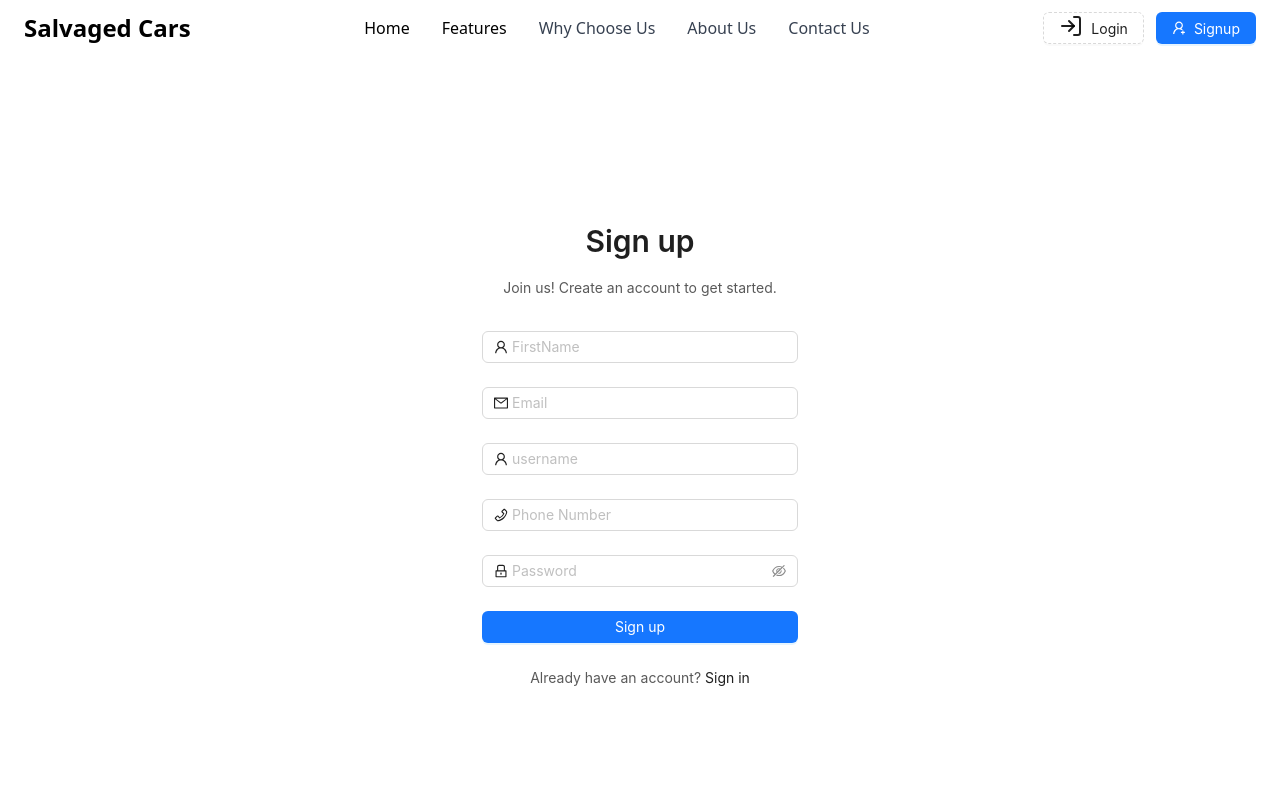
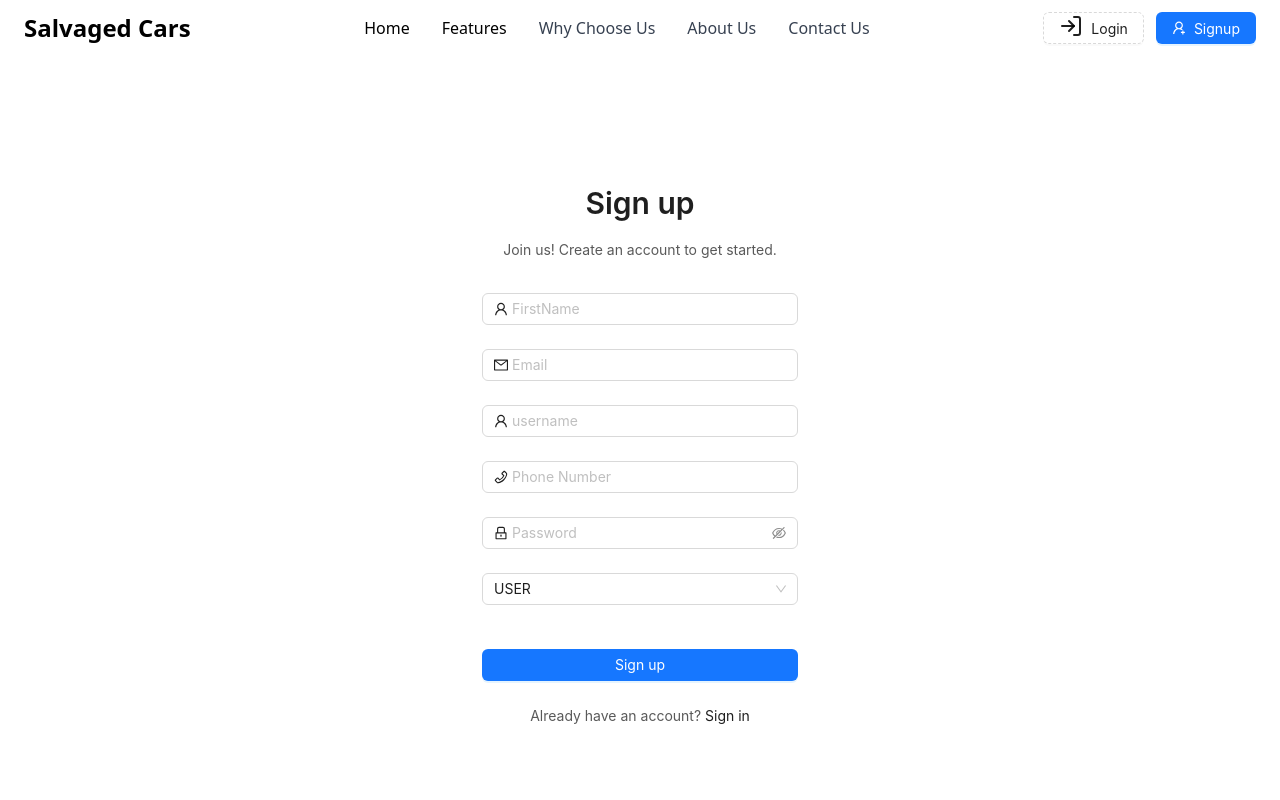
Before and after one commit to kamaubryan/Car-Evaluation, a React (Vite) app in the folder SalvageFrontEnd/: page /signup in a window 1280 px wide. Shown: the top 800 px of the page. Built offline with nearby package versions, Linux system fonts and the light colour scheme.

Commit message:
added a new input for user and admin

```diff
--- a/SalvageFrontEnd/src/Pages/SignUp/SignUp.jsx
+++ b/SalvageFrontEnd/src/Pages/SignUp/SignUp.jsx
@@ -1,6 +1,6 @@
 import React, { useState } from "react";
 
-import { Button, Form, Grid, Input, theme, Typography } from "antd";
+import { Button, Form, Grid, Input, Select, Space, theme, Typography } from "antd";
 
 import {
   LockOutlined,
@@ -71,13 +71,16 @@ export default function SignUp() {
         <Form
           name="normal_signup"
           onFinish={async (values) => {
+            try {
               const response = await axios.post(
                 "http://localhost:8085/api/v1/auth/register",
                 values
               );
-
               console.log(response.data);
               history("/login");
+            } catch (error) {
+              console.error("Registration failed:", error);
+            }
           }}
           layout="vertical"
           requiredMark="optional"
@@ -88,12 +91,13 @@ export default function SignUp() {
             rules={[
               {
                 required: true,
-                message: "Please input your  Second Name!",
+                message: "Please input your First Name!",
               },
             ]}
           >
             <Input prefix={<UserOutlined />} placeholder="FirstName" />
           </Form.Item>
+
           <Form.Item
             name="email"
             rules={[
@@ -111,7 +115,6 @@ export default function SignUp() {
             name="username"
             rules={[
               {
-                type: "username",
                 required: true,
                 message: "Please input your Username!",
               },
@@ -119,12 +122,13 @@ export default function SignUp() {
           >
             <Input prefix={<UserOutlined />} placeholder="username" />
           </Form.Item>
+
           <Form.Item
             name="phoneNumber"
             rules={[
               {
                 required: true,
-                message: "Please input your Password!",
+                message: "Please input your Phone Number!",
               },
             ]}
           >
@@ -134,6 +138,7 @@ export default function SignUp() {
               placeholder="Phone Number"
             />
           </Form.Item>
+
           <Form.Item
             name="password"
             rules={[
@@ -149,7 +154,36 @@ export default function SignUp() {
               placeholder="Password"
             />
           </Form.Item>
-          <Form.Item style={{ marginBottom: "0px" }} lo>
+
+          <Form.Item
+            name="role"
+            initialValue="USER"
+            rules={[
+              {
+                required: true,
+                message: "Please select a role!",
+              },
+            ]}
+          >
+            <Select
+              style={{
+                width: "100%",
+                marginBottom: 20,
+              }}
+              options={[
+                {
+                  value: "USER",
+                  label: "USER",
+                },
+                {
+                  value: "ADMIN",
+                  label: "ADMIN",
+                },
+              ]}
+            />
+          </Form.Item>
+
+          <Form.Item style={{ marginBottom: "0px" }}>
             <Button block type="primary" htmlType="submit">
               Sign up
             </Button>
```
Lines whose indentation alone changed are shown as unchanged.
